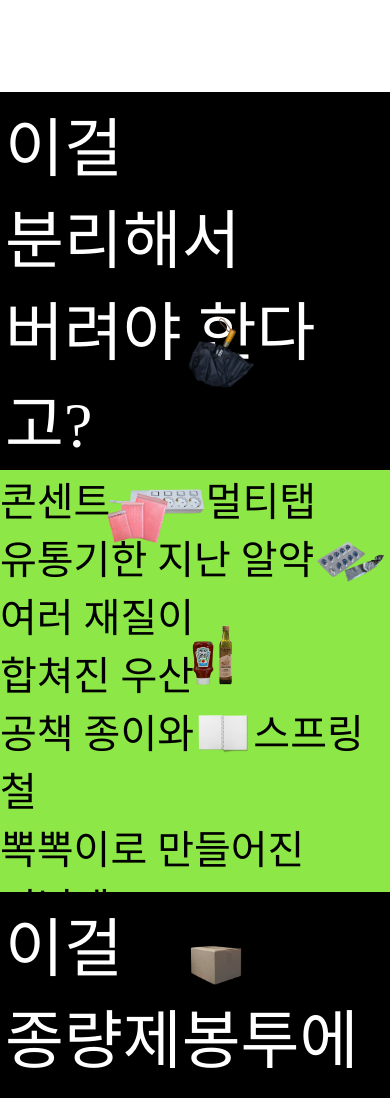
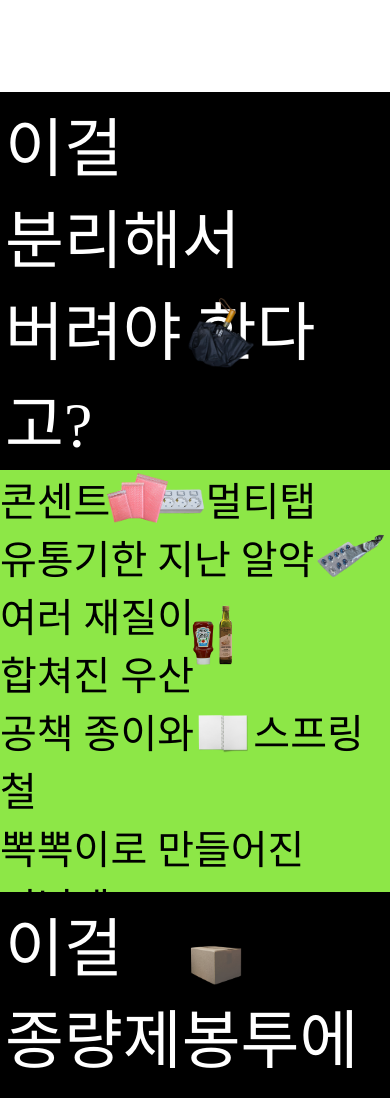
Before and after one commit to jeongdeulda/Where-can-I-throw-this-away-_Final, a plain HTML site: page index.html in a window 390 px wide. Shown: the part 807-1905 px from the top of the page. Drawn offline with Linux system fonts and the light colour scheme; a web font is replaced by a local one.

Commit message:
Update index.html

```diff
--- a/index.html
+++ b/index.html
@@ -426,14 +426,14 @@
 				.resizable-image2 {max-width: 100%; height: 40px; position: relative;
     		top: 5px; left: 0px; margin-left: 2px;}
     		.resizable-image3 {max-width: 100%; height: 70px; position: absolute;
-    		top: 1125px; left: 185px;}
+    		top: 1105px; left: 185px;}
     		.resizable-image4 {max-width: 100%; height: 40px; position: relative;
     		top: 5px; left: 0px; margin-left: 3px; margin-right: 3px;}
     		.resizable-image5 {max-width: 100%; height: 50px; position: absolute;
-    		top: 1300px; left: 105px;}
+    		top: 1280px; left: 105px;}
     		.resizable-image6 {max-width: 100%; height: 40px; top: 5px; margin-left: 2px; margin-right: 2px; position: relative;}
-    		.resizable-image6-2 {max-width: 100%; height: 50px; position: absolute; top: 1350px; left: 340px;}
-    		.resizable-image7 {max-width: 100%; height: 60px; position: absolute; margin-left: 2px; top: 1432px; left: 190px;}
+    		.resizable-image6-2 {max-width: 100%; height: 50px; position: absolute; top: 1330px; left: 340px;}
+    		.resizable-image7 {max-width: 100%; height: 60px; position: absolute; margin-left: 2px; top: 1412px; left: 190px;}
 
     		.resizable-image-B1{max-width: 100%; height: 150px; position: absolute; top: 2670px; left: 10px;}
     		.resizable-image-B2{max-width: 100%; height: 150px; position: absolute; top: 2670px; left: 130px;}
```
